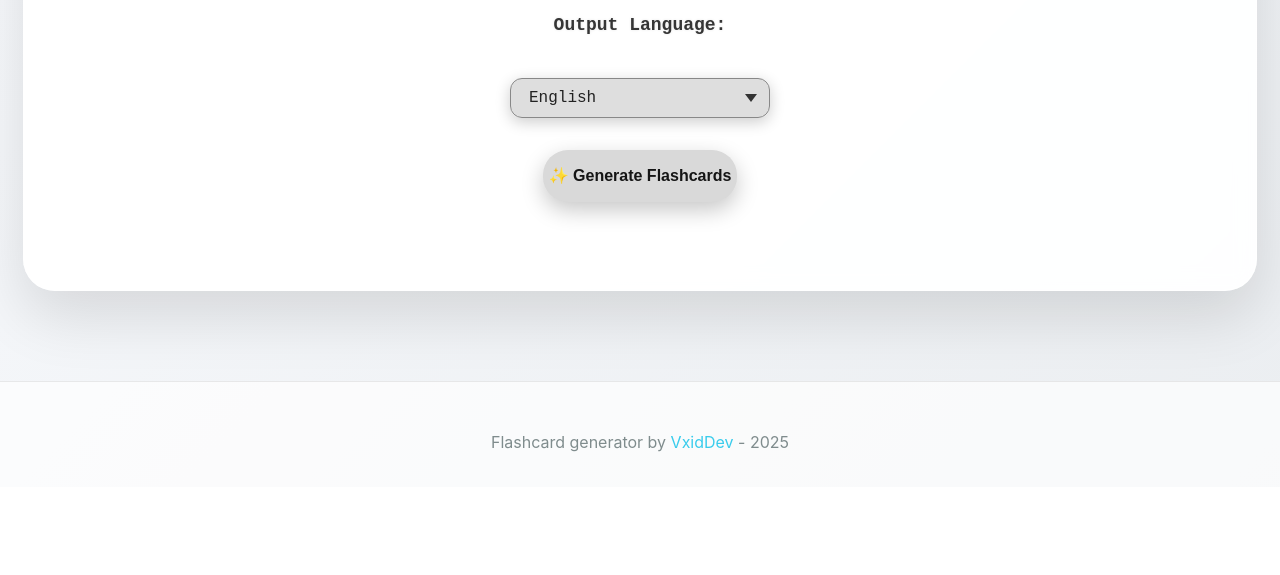
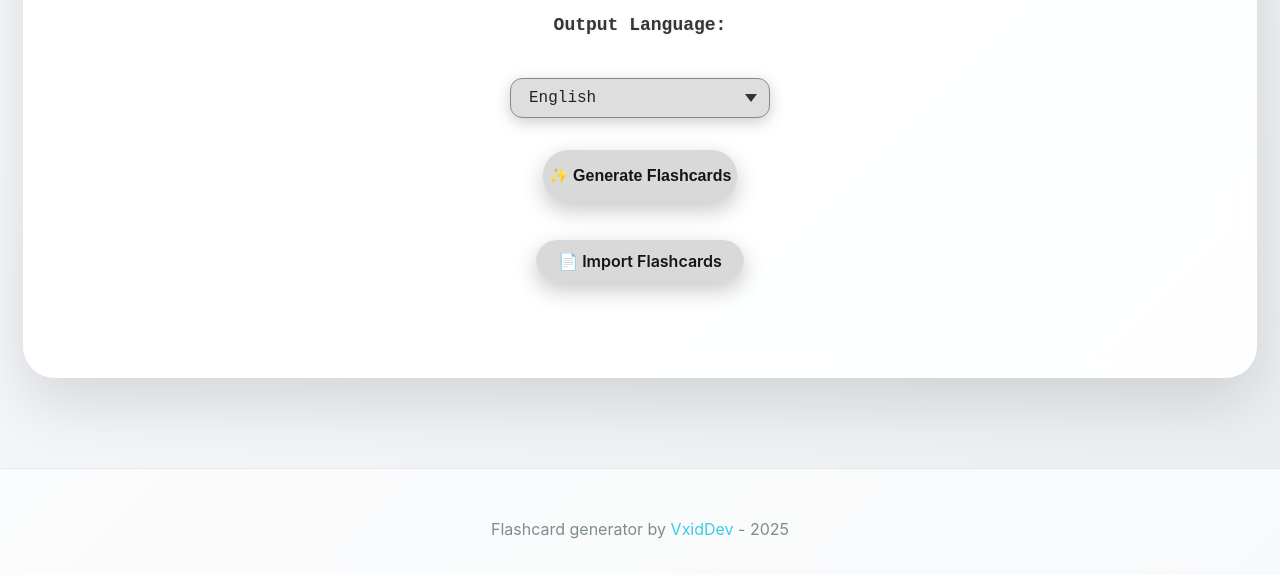
Before and after one commit to VxidDev/eduDuck, a Flask app: template templates/flashCardGenerator.html in a window 1280 px wide. Shown: the part 824-1399 px from the top of the page. Before the commit the page ends 1276 px from the top, so only its background shows below. Run offline with Flask 3, Linux system fonts and the light colour scheme; the template is opened without the code that fills it, so the values that code supplies are empty; parts of the project's set-up code (start-up, migrations or seed data) failed here and were passed over.

Commit message:
Added importing/exporting data for flashcard-generator.

```diff
--- a/main.py
+++ b/main.py
@@ -23,6 +23,8 @@ from routes.noteEnhancer import ExportNotes as _ExportEnhancedNotes_
 from routes.flashcardGenerator import FlashCardGenerator as _FlashCardGenerator_
 from routes.flashcardGenerator import FlashcardGenerator as _FlashcardGenerator_
 from routes.flashcardGenerator import FlashCardResult as _FlashCardResult_
+from routes.flashcardGenerator import ImportFlashcards as _ImportFlashcards_
+from routes.flashcardGenerator import ExportFlashcards as _ExportFlashcards_
 
 from routes.duckAI import DuckAI as _DuckAI_
 from routes.duckAI import GenerateResponse as _GenerateResponse_
@@ -128,6 +130,14 @@ def storeFlashcards():
 def flashCardResult():
     return _FlashCardResult_(flashcards)
 
+@app.route('/flashcard-generator/import-flashcards' , methods=['POST'] , endpoint='flashCardImport')
+def ImportFlashcards():
+    return _ImportFlashcards_(flashcards)
+
+@app.route('/flashcard-generator/export-flashcards' , endpoint='flashCardExport')
+def ExportFlashcards():
+    return _ExportFlashcards_(flashcards)
+
 # -------------- DuckAI -----------------------------------
 @app.route('/duck-ai' , endpoint='DuckAI')
 def DuckAI():
--- a/routes/flashcardGenerator.py
+++ b/routes/flashcardGenerator.py
@@ -1,5 +1,8 @@
 from routes.utils import AiReq
-from flask import render_template , request , jsonify
+from flask import render_template , request , jsonify , send_file
+from json import load , JSONDecodeError , dumps
+from uuid import uuid4
+from io import BytesIO
 
 standardApiErrors = {
     "API error 402": "What does API error 402 mean? | Free credits exhausted ~",
@@ -107,3 +110,31 @@ def FlashCardResult(flashcards: dict) -> None:
     Flashcards = flashcards.get(flashcardId)
     print("READ", flashcardId, "found:", bool(Flashcards))
     return render_template("flashcards.html", flashcards=Flashcards)
+
+def ImportFlashcards(flashcards: dict) -> None:
+    file = request.files.get("flashcardFile")
+    file.stream.seek(0)
+
+    try:
+        data = load(file.stream)
+    except JSONDecodeError:
+        return jsonify({"err": "Invalid Flashcards!"})
+
+    flashcardID = str(uuid4())
+    flashcards[flashcardID] = data
+    print("STORED", flashcardID, "len:", len(data))
+
+    return jsonify({'id': flashcardID , "err": None})
+
+def ExportFlashcards(flashcards: dict) -> None:
+    flashcardID = request.args.get("id")
+    Flashcards = flashcards.get(flashcardID)
+
+    buffer = BytesIO(dumps(Flashcards, indent=2).encode("utf-8"))
+    buffer.seek(0)
+
+    return send_file(
+        buffer, as_attachment=True,
+        download_name=f"EduDuck-Flashcards_{flashcardID}.json",
+        mimetype="application/json"
+    )
--- a/static/flashcardGenerator/script.js
+++ b/static/flashcardGenerator/script.js
@@ -1,5 +1,6 @@
 import { ValidateInput } from "../Components/ValidateInput.js";
 import { CustomModelListeners } from "../Components/ModelSelector.js"
+import { InitFileUploads } from "../Components/FileUploadHandler.js";
 
 const NoteInput          = document.querySelector(".notes");
 const Submit             = document.querySelector(".submit");
@@ -104,21 +105,33 @@ async function SendFile(file) {
 	) + "px";
 }
 
-window.addEventListener("load", () => {
-	document.querySelectorAll(".file-input").forEach(input => {
-		input.addEventListener("change", function () {
-			const wrapper = this.closest(".file-upload-wrapper");
-			const display = wrapper.querySelector(".fileButton");
+async function ImportData(file) {
+	const formData = new FormData();
+	formData.append("flashcardFile", file);
 
-			if (this.files.length) {
-				const names = Array.from(this.files).map(f => f.name).join(", ");
-				display.textContent = names.length > 30 ? `${names.slice(0, 27)}...` : names;
-				display.classList.add("has-file");
-				SendFile(this.files[0]);
-			} else {
-				display.textContent = "No file selected";
-				display.classList.remove("has-file");
-			}
-		});
+	StatusLabel.textContent = "Loading...";
+
+	const res = await fetch("/flashcard-generator/import-flashcards", {
+		method: "POST",
+		body: formData
 	});
+
+	if (!res.ok) {
+		StatusLabel.textContent = "File upload failed.";
+		return;
+	}
+
+	const data = await res.json();
+
+	if (!data.err) {
+		window.location.href = `/flashcard-generator/result?id=${encodeURIComponent(data.id)}`;
+    } else {
+		StatusLabel.textContent = data.err;
+	}
+}
+
+
+InitFileUploads({
+	onRegularFile: SendFile,
+	onImportFile: ImportData
 });
--- a/templates/flashCardGenerator.html
+++ b/templates/flashCardGenerator.html
@@ -63,6 +63,10 @@
         </select>
 
         <button class="button submit" style="width: auto;">✨ Generate Flashcards</button>
+        <div class="file-upload-wrapper">
+            <input type="file" id="quizfileInput" class="file-input import" accept=".json"/>
+            <label for="quizfileInput" class="button fileButton">📄 Import Flashcards</label>
+        </div>
         <span class="status"></span>
     </div>
     </div>
--- a/templates/flashcards.html
+++ b/templates/flashcards.html
@@ -22,6 +22,7 @@
 
     <div class="main">
         <p class="md-content" id="display" data-notes='{{ flashcards|tojson|safe }}'>Loading...</p>
+        <button class="button export" style="margin-bottom: 25px;">📄 Export Quiz</button>
     </div>
 
     <footer>
```
Also changed, not shown: static/flashcardResult/script.js (+8 -0 lines).
